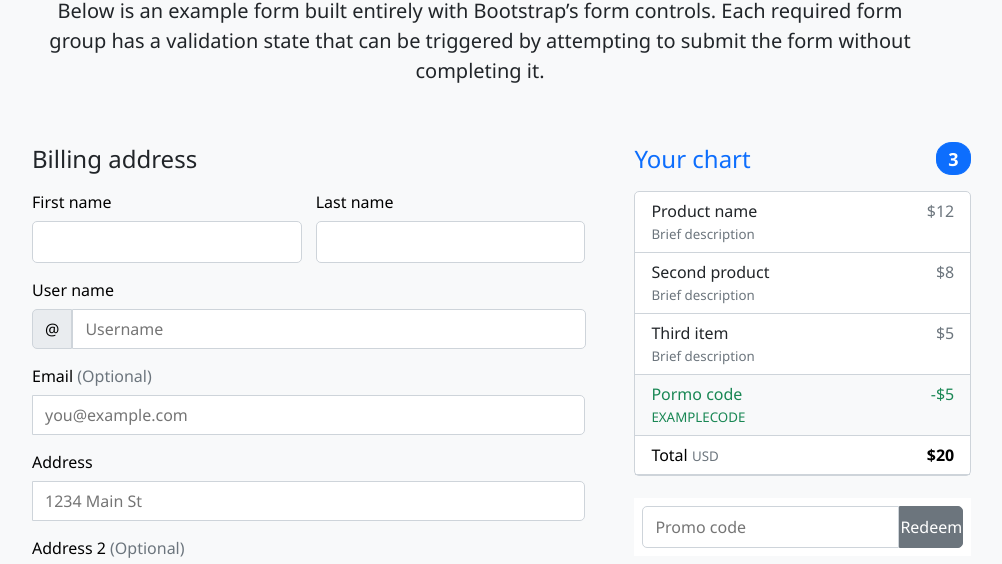
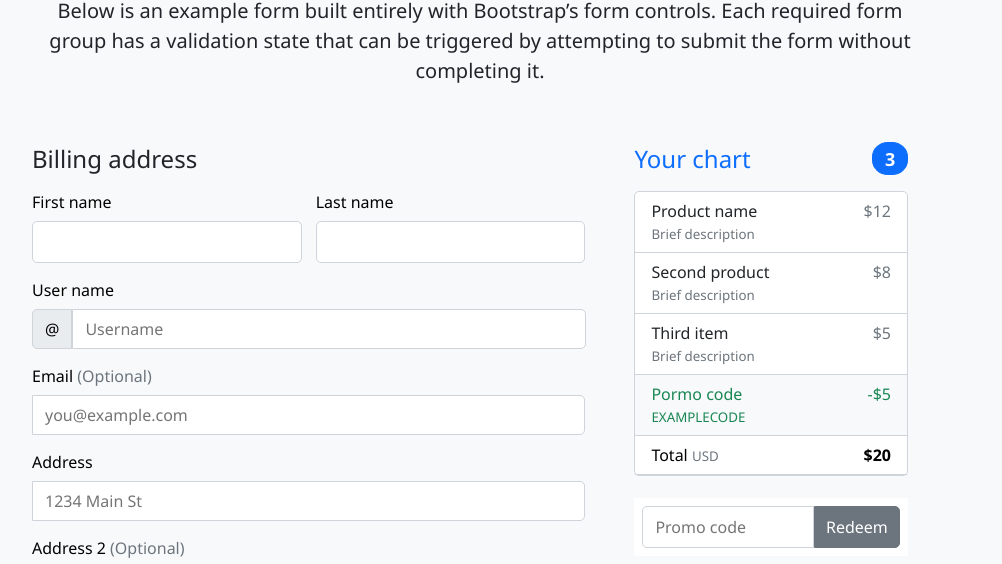
Before and after one commit to Yaancarlos/Challenge-0.3, a plain HTML site: page index.html in a window 1280 px wide. Shown: the part 195-759 px from the top of the page, without its empty margins (160-1162 px from the left). Drawn offline with Linux system fonts and the light colour scheme.

Commit message:
Addign new features

```diff
--- a/style.css
+++ b/style.css
@@ -143,7 +143,8 @@ body {
 }
 
 .promo-code input {
-    flex-grow: 1;
+    flex-basis: auto;
+    width: 100%;
     padding: 9px 12px;
     border-radius: 5px 0 0 5px;
     border: 1px solid #ced4da;
@@ -158,6 +159,7 @@ body {
     background: #6c757d;
     font-size: 16px;
     cursor: pointer;
+    padding: 0 .7rem;
 }
 
 .promo-code button:focus {
```
